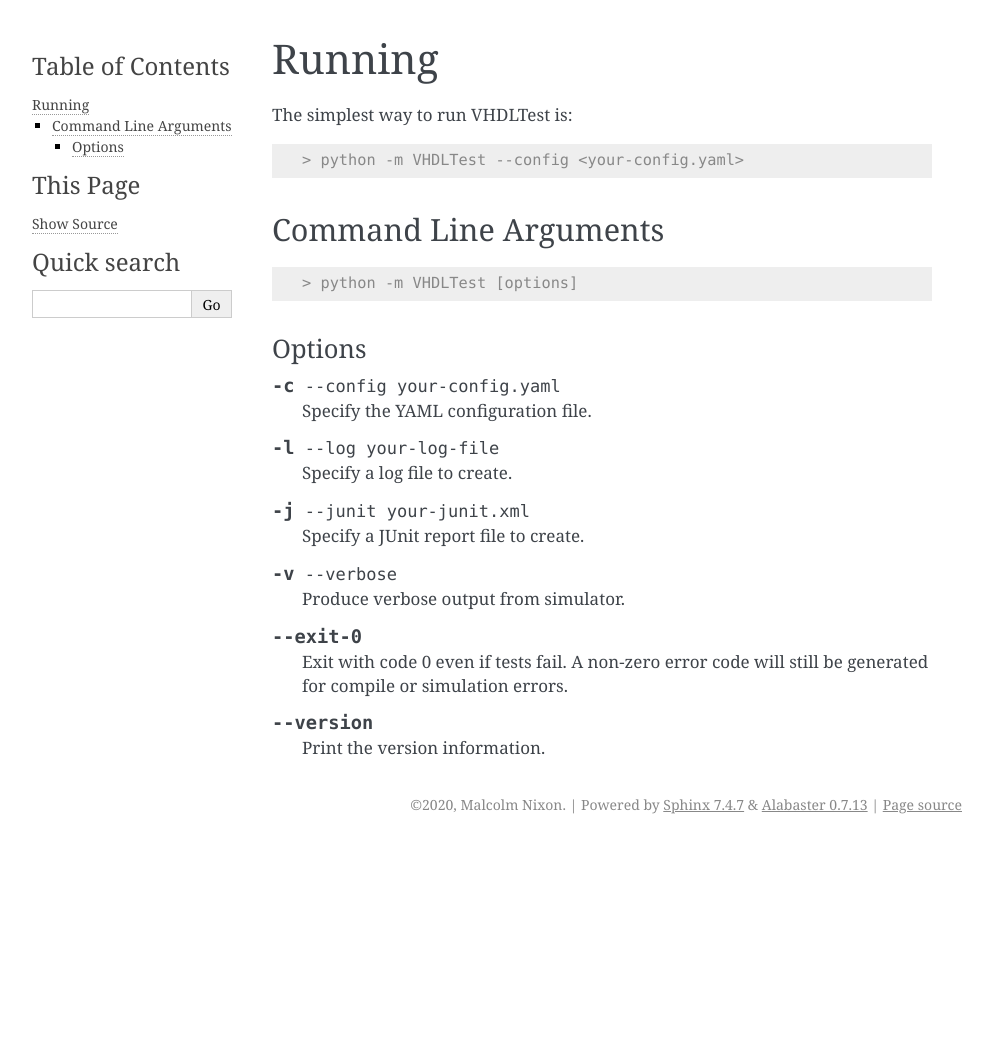
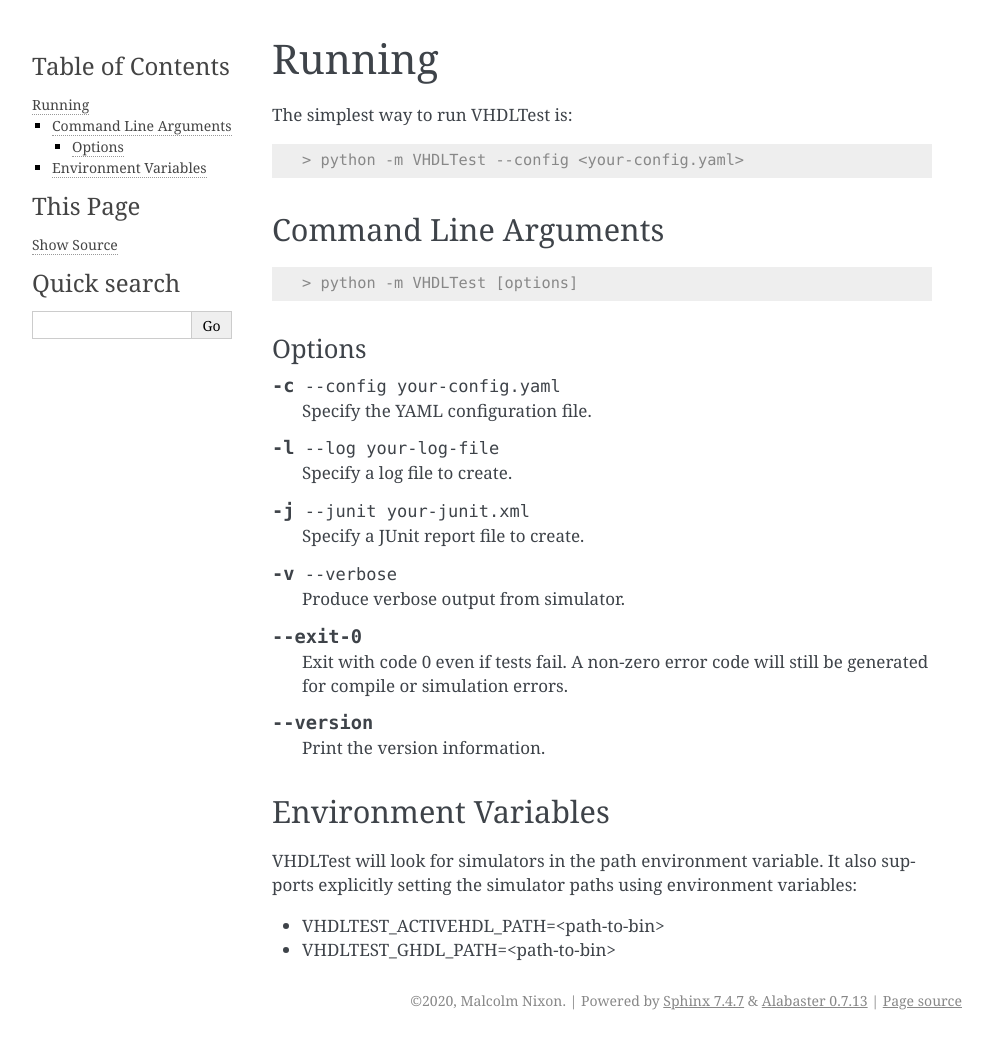
Before and after one commit to Malcolmnixon/VhdlTest, a Sphinx documentation site: the page built from docs/source/running.rst, in a window 1280 px wide. Shown: the whole page, without its empty margins (148-1141 px from the left). Built offline with Sphinx 7.4.7, drawn with Linux system fonts in a browser that asks for light colours; before the commit the page ends 900 px from its top, so only the background shows below that.

Commit message:
Added setting simulator paths using environment variables.

```diff
--- a/docs/source/conf.py
+++ b/docs/source/conf.py
@@ -53,4 +53,4 @@
 # Add any paths that contain custom static files (such as style sheets) here,
 # relative to this directory. They are copied after the builtin static files,
 # so a file named "default.css" will overwrite the builtin "default.css".
-html_static_path = ['_static']
+html_static_path = []
--- a/docs/source/running.rst
+++ b/docs/source/running.rst
@@ -43,3 +43,12 @@
 .. option:: --version
 
    Print the version information.
+
+Environment Variables
+---------------------
+
+VHDLTest will look for simulators in the path environment variable. It also
+supports explicitly setting the simulator paths using environment variables:
+
+- VHDLTEST_ACTIVEHDL_PATH=<path-to-bin>
+- VHDLTEST_GHDL_PATH=<path-to-bin>
```
Also changed, not shown: 2 other files.
